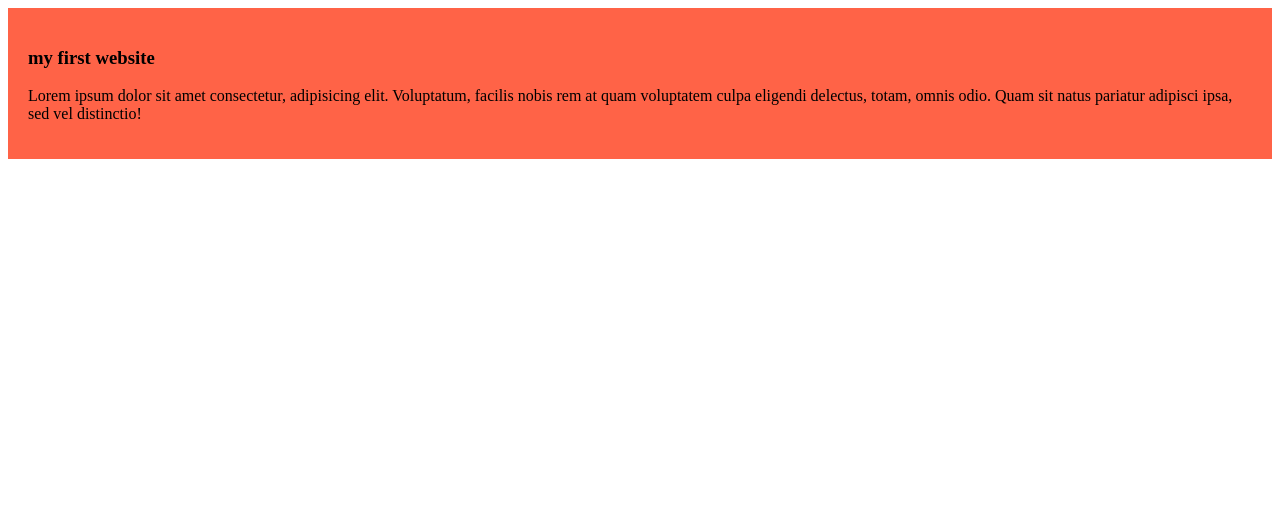
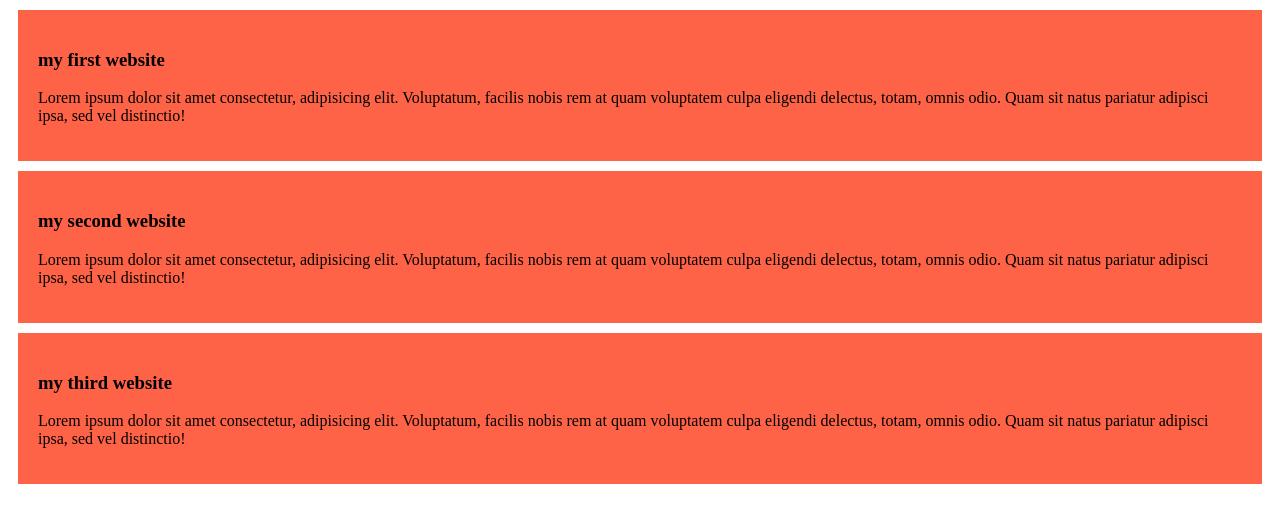
Before and after one commit to imranruman/my-simple-website, a plain HTML site: page index.html in a window 1280 px wide. Drawn offline with Linux system fonts and the light colour scheme.

Commit message:
added my second and the third blog

```diff
--- a/index.html
+++ b/index.html
@@ -11,6 +11,14 @@
         <h3>my first website</h3>
         <p> Lorem ipsum dolor sit amet consectetur, adipisicing elit. Voluptatum, facilis nobis rem at quam voluptatem culpa eligendi delectus, totam, omnis odio. Quam sit natus pariatur adipisci ipsa, sed vel distinctio!</p>
     </div>
+    <div>
+        <h3>my second website</h3>
+        <p> Lorem ipsum dolor sit amet consectetur, adipisicing elit. Voluptatum, facilis nobis rem at quam voluptatem culpa eligendi delectus, totam, omnis odio. Quam sit natus pariatur adipisci ipsa, sed vel distinctio!</p>
+    </div>
+    <div>
+        <h3>my third website</h3>
+        <p> Lorem ipsum dolor sit amet consectetur, adipisicing elit. Voluptatum, facilis nobis rem at quam voluptatem culpa eligendi delectus, totam, omnis odio. Quam sit natus pariatur adipisci ipsa, sed vel distinctio!</p>
+    </div>
 
 </body>
 </html>
--- a/styles/blog.css
+++ b/styles/blog.css
@@ -1,4 +1,5 @@
 div{
     background-color: tomato;
     padding: 20px;
+    margin: 10px;
 }
```
